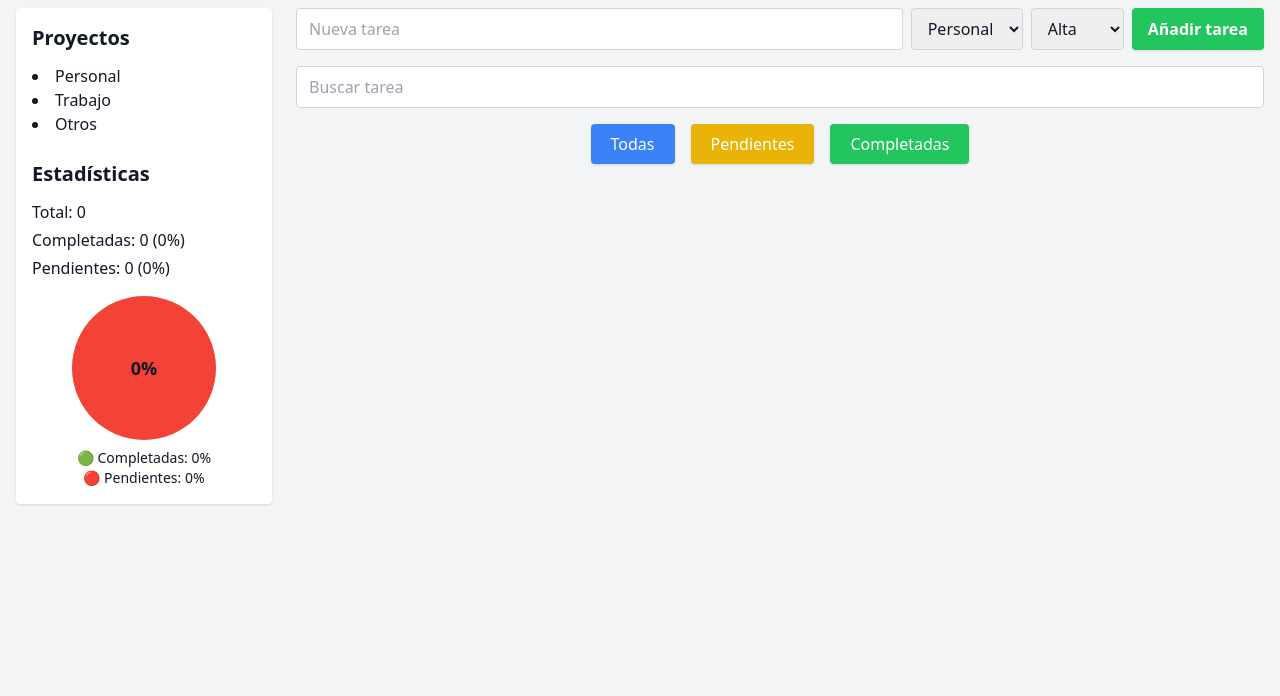
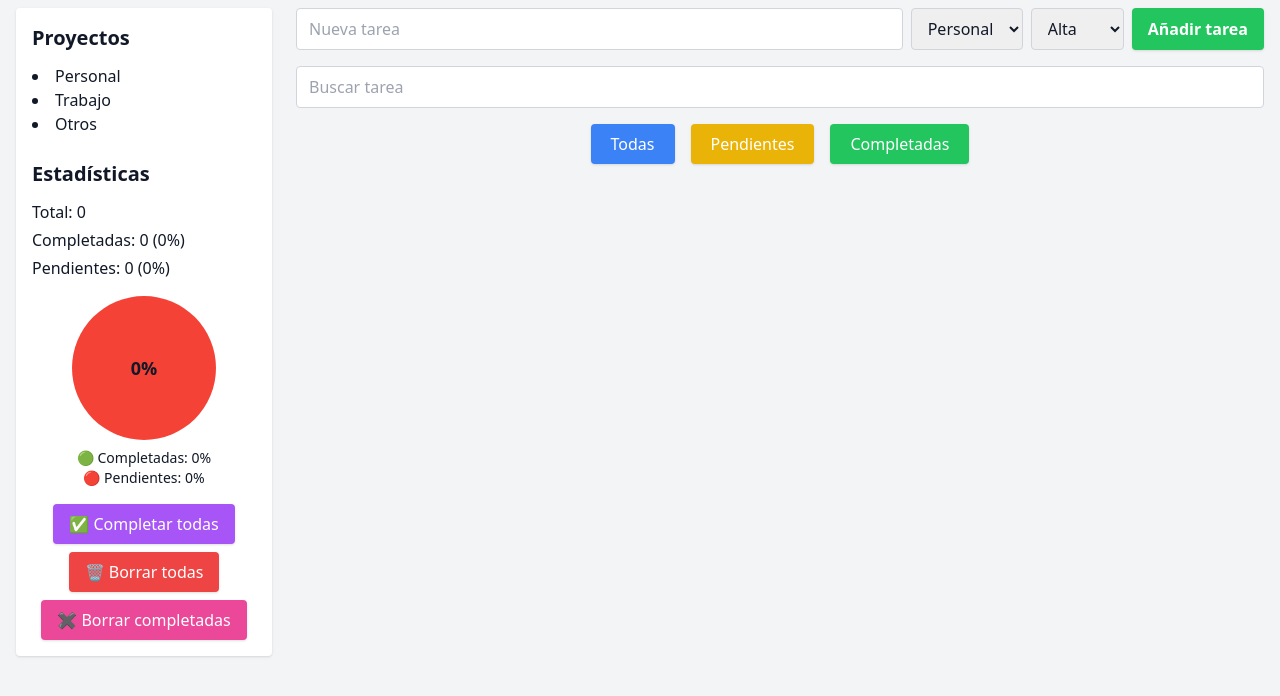
Before and after one commit to alfredofirt-dotcom/taskflow-project1, a plain HTML site: page index.html in a window 1280 px wide. Shown: the part 76-772 px from the top of the page. Drawn offline with nearby package versions, Linux system fonts and the light colour scheme.

Commit message:
botones tutor

```diff
--- a/app.js
+++ b/app.js
@@ -42,7 +42,7 @@ function saveTasks() {
 }
 
 // --------------------------
-// AÑADIR TAREA (ANIMADA)
+// AÑADIR TAREA
 // --------------------------
 function addTask() {
     const text = taskInput.value.trim();
@@ -56,7 +56,7 @@ function addTask() {
         completed: false
     };
 
-    tasks.unshift(task);
+    tasks.push(task); // Se agrega al final
     saveTasks();
     renderTasks();
 
@@ -221,6 +221,30 @@ function renderTasks() {
 }
 
 // --------------------------
+// BOTONES EXTRA CON CONFIRMACIÓN
+// --------------------------
+function completeAll() {
+    if (confirm("¿Seguro que quieres marcar todas las tareas como completadas?")) {
+        tasks = tasks.map(task => ({ ...task, completed: true }));
+        updateAndRender();
+    }
+}
+
+function deleteAll() {
+    if (confirm("¿Seguro que quieres borrar todas las tareas?")) {
+        tasks = [];
+        updateAndRender();
+    }
+}
+
+function deleteCompleted() {
+    if (confirm("¿Seguro que quieres borrar todas las tareas completadas?")) {
+        tasks = tasks.filter(task => !task.completed);
+        updateAndRender();
+    }
+}
+
+// --------------------------
 // EVENTOS
 // --------------------------
 addTaskBtn.addEventListener("click", addTask);
--- a/index.html
+++ b/index.html
@@ -53,6 +53,13 @@
         <p>🔴 Pendientes: <span id="pendingLabel">0%</span></p>
       </div>
     </div>
+
+    <!-- BOTONES DE ACCIÓN DEBAJO DEL DONUT -->
+    <div class="flex flex-wrap justify-center gap-2 mt-4">
+      <button onclick="completeAll()" class="bg-purple-500 hover:bg-purple-600 text-white py-2 px-4 rounded shadow">✅ Completar todas</button>
+      <button onclick="deleteAll()" class="bg-red-500 hover:bg-red-600 text-white py-2 px-4 rounded shadow">🗑 Borrar todas</button>
+      <button onclick="deleteCompleted()" class="bg-pink-500 hover:bg-pink-600 text-white py-2 px-4 rounded shadow">✖ Borrar completadas</button>
+    </div>
   </aside>
 
   <!-- TASKS -->
@@ -79,7 +86,7 @@
     <!-- BUSCADOR -->
     <input type="text" id="searchInput" placeholder="Buscar tarea" class="border border-gray-300 dark:border-gray-600 rounded px-3 py-2 mb-4 dark:bg-gray-700 dark:text-gray-100 focus:outline-none focus:ring-2 focus:ring-blue-400">
 
-    <!-- 🔥 BOTONES AQUÍ (DEBAJO DEL BUSCADOR) -->
+    <!-- BOTONES DE FILTRO DEBAJO DEL BUSCADOR -->
     <div class="flex justify-center gap-4 mb-4">
       <button onclick="setFilter('all')" class="bg-blue-500 hover:bg-blue-600 text-white py-2 px-5 rounded shadow">Todas</button>
       <button onclick="setFilter('pending')" class="bg-yellow-500 hover:bg-yellow-600 text-white py-2 px-5 rounded shadow">Pendientes</button>
```
